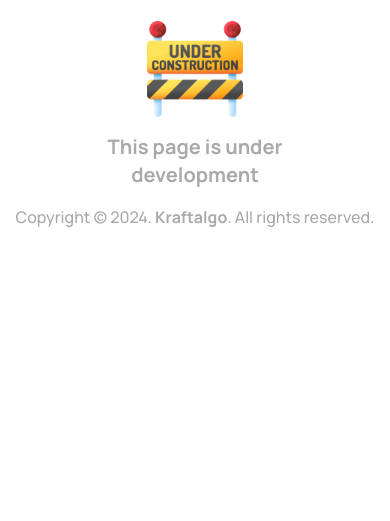
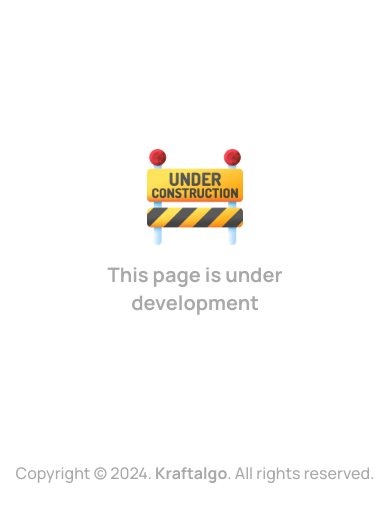
Before and after one commit to evelyn-zhan/kraftalgo, a plain HTML site: page not-available/index.html in a window 390 px wide. Shown: the part 55-576 px from the top of the page. Drawn offline with Linux system fonts and the light colour scheme.

Commit message:
Minor padding changes for Not Available Page

```diff
--- a/not-available/index.html
+++ b/not-available/index.html
@@ -24,7 +24,7 @@
             </div>
         </header>
 
-        <main class = "px-12 lg:py-32 flex flex-col gap-y-4 items-center">
+        <main class = "px-12 py-32 flex flex-col gap-y-4 items-center">
             <img class = "w-24 h-24" src = "../src/images/construction.png">
             <span class = "font-bold text-xl text-[#A9A9A9] text-center">This page is under development</span>
         </main>
```
Also changed, not shown: output.css.
